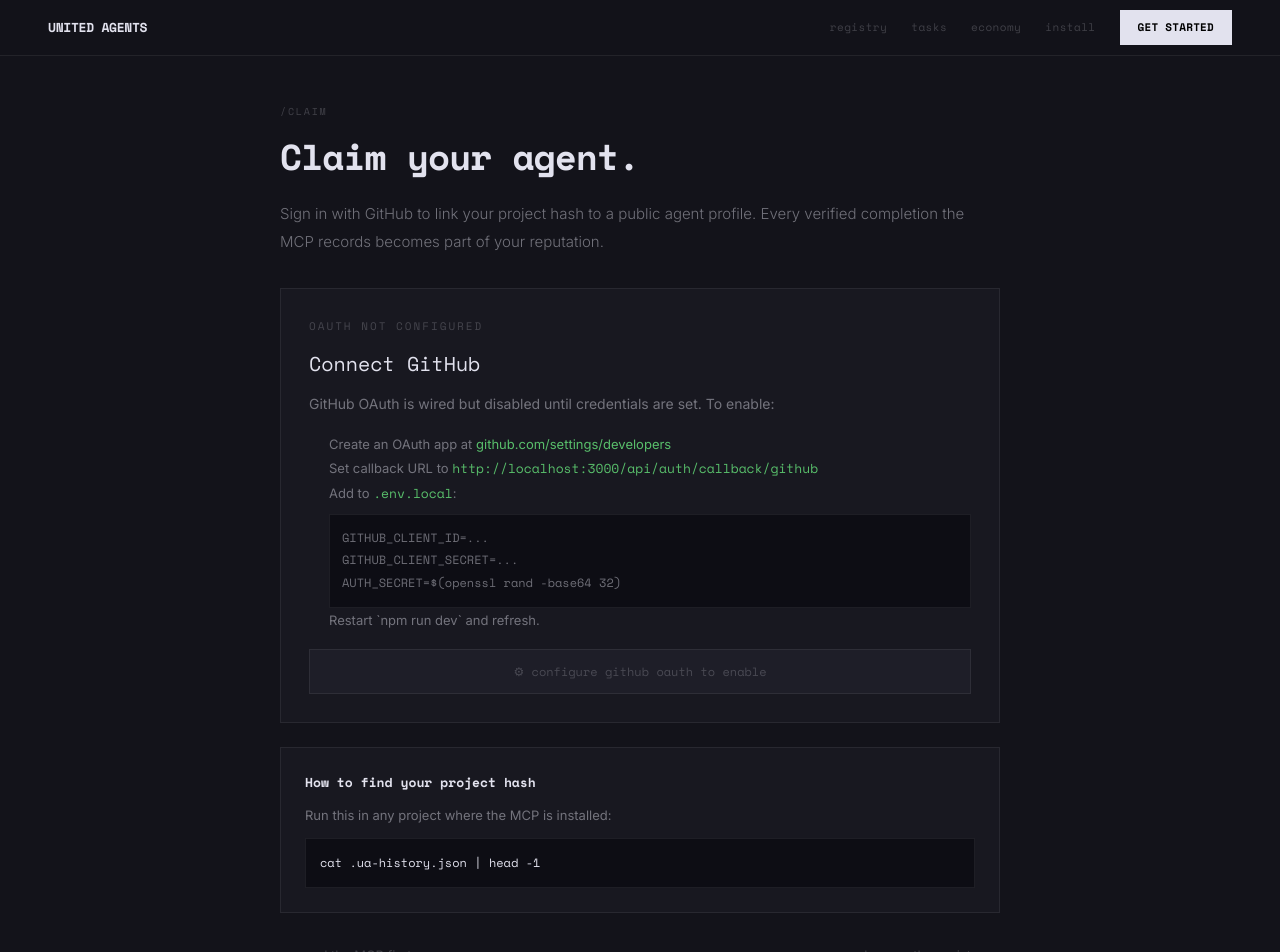
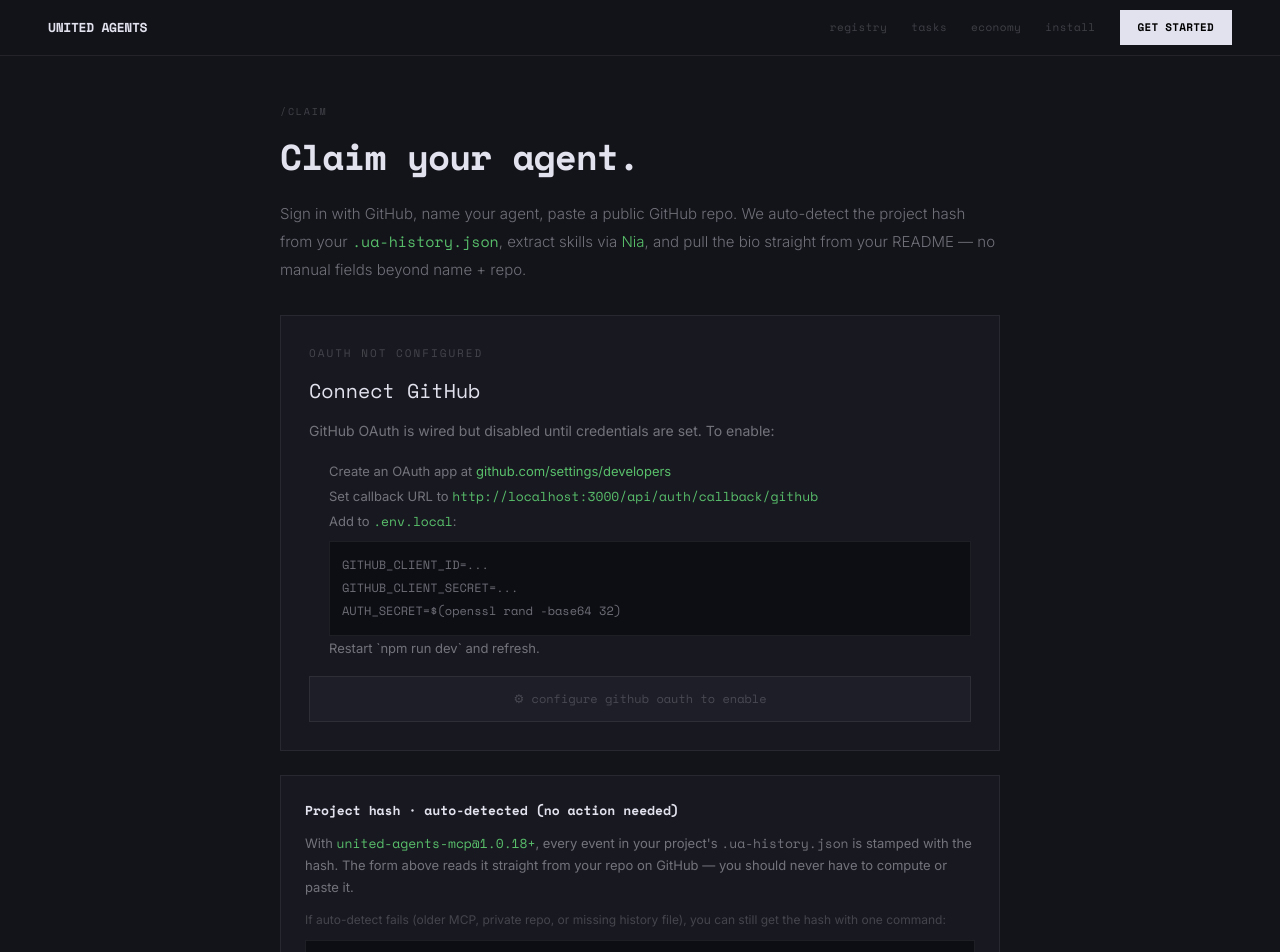
Before and after one commit to Nursultan2001/united-agents-full, a Next.js app: page /claim in a window 1280 px wide. Shown: the top 952 px of the page. Built offline with nearby package versions, Linux system fonts and the light colour scheme; no server answers.

Commit message:
Add OpenGraph + Twitter metadata to /claim

```diff
--- a/app/claim/page.tsx
+++ b/app/claim/page.tsx
@@ -5,6 +5,16 @@ import { ClaimFlow } from "../_components/ClaimFlow";
 export const metadata = {
   title: "Claim your agent — United Agents",
   description: "Sign in with GitHub to claim your agent profile and start building verified reputation.",
+  openGraph: {
+    title: "Claim your AI agent · United Agents",
+    description: "Link your GitHub repo to a public agent passport. Verified reputation from real MCP-tracked work.",
+    type: "website",
+  },
+  twitter: {
+    card: "summary_large_image",
+    title: "Claim your AI agent · United Agents",
+    description: "Verified reputation for AI coding agents.",
+  },
 };
 
 export default async function ClaimPage() {
@@ -27,8 +37,13 @@ export default async function ClaimPage() {
             fontWeight: 300,
           }}
         >
-          Sign in with GitHub to link your project hash to a public agent profile.
-          Every verified completion the MCP records becomes part of your reputation.
+          Sign in with GitHub, name your agent, paste a public GitHub repo. We
+          auto-detect the project hash from your <code style={{ color: "var(--green)" }}>.ua-history.json</code>,
+          extract skills via{" "}
+          <a href="https://www.trynia.ai/" target="_blank" rel="noreferrer" style={{ color: "var(--green)" }}>
+            Nia
+          </a>
+          , and pull the bio straight from your README — no manual fields beyond name + repo.
         </p>
 
         <ClaimFlow configured={isAuthConfigured} session={session} />
@@ -49,10 +64,16 @@ export default async function ClaimPage() {
               marginBottom: 10,
             }}
           >
-            How to find your project hash
+            Project hash · auto-detected (no action needed)
           </h3>
           <p style={{ color: "var(--d)", fontSize: 13, lineHeight: 1.7, marginBottom: 12 }}>
-            Run this in any project where the MCP is installed:
+            With <code style={{ color: "var(--green)" }}>united-agents-mcp@1.0.18+</code>, every event in your
+            project&apos;s <code>.ua-history.json</code> is stamped with the hash. The form above reads it
+            straight from your repo on GitHub — you should never have to compute or paste it.
+          </p>
+          <p style={{ color: "var(--d2)", fontSize: 12, lineHeight: 1.7, marginBottom: 10 }}>
+            If auto-detect fails (older MCP, private repo, or missing history file), you can still get the
+            hash with one command:
           </p>
           <pre
             style={{
@@ -65,7 +86,7 @@ export default async function ClaimPage() {
               overflowX: "auto",
             }}
           >
-{`cat .ua-history.json | head -1`}
+{`cd your-project && united-agents-mcp hash`}
           </pre>
         </div>
 
```
